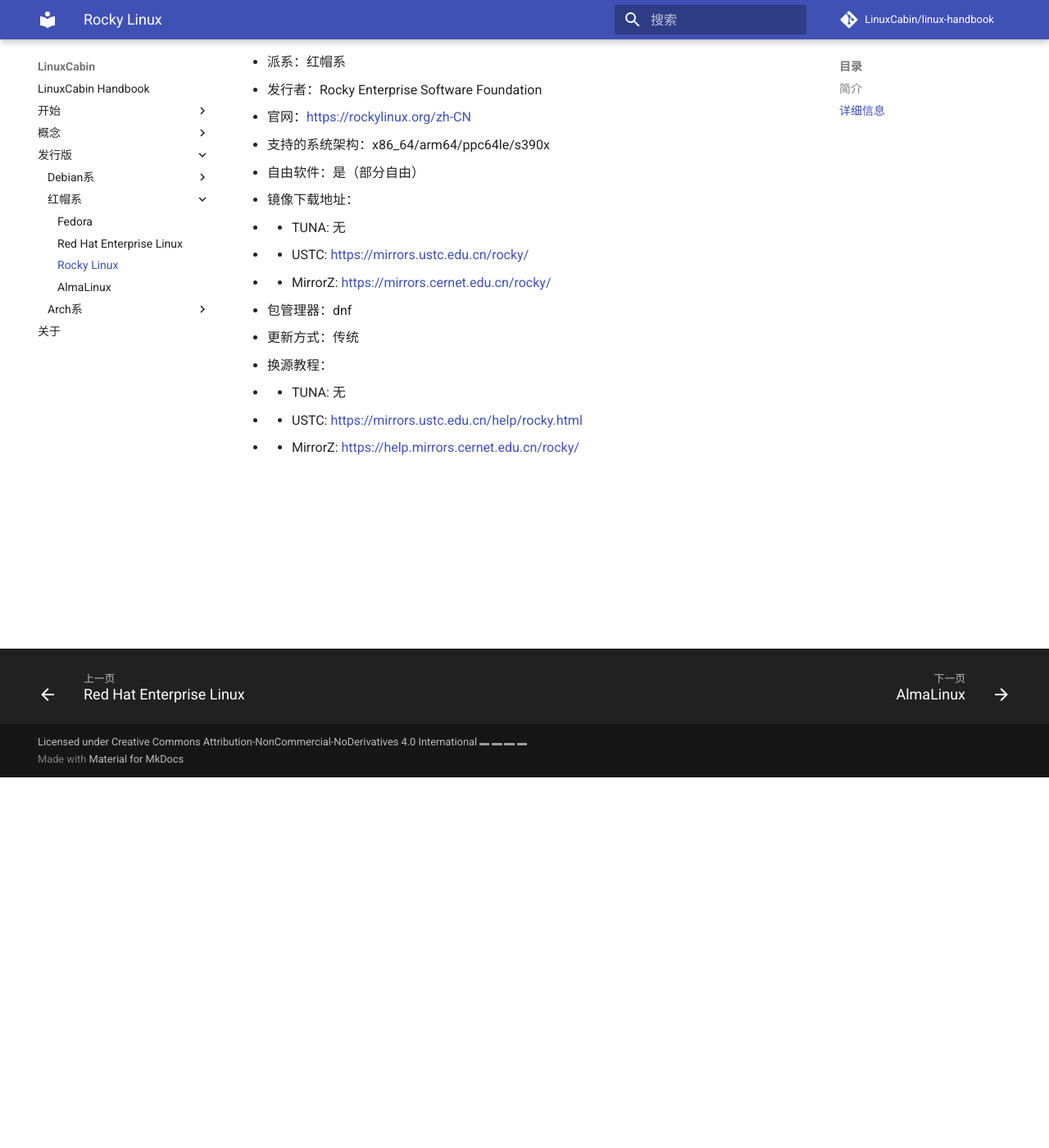
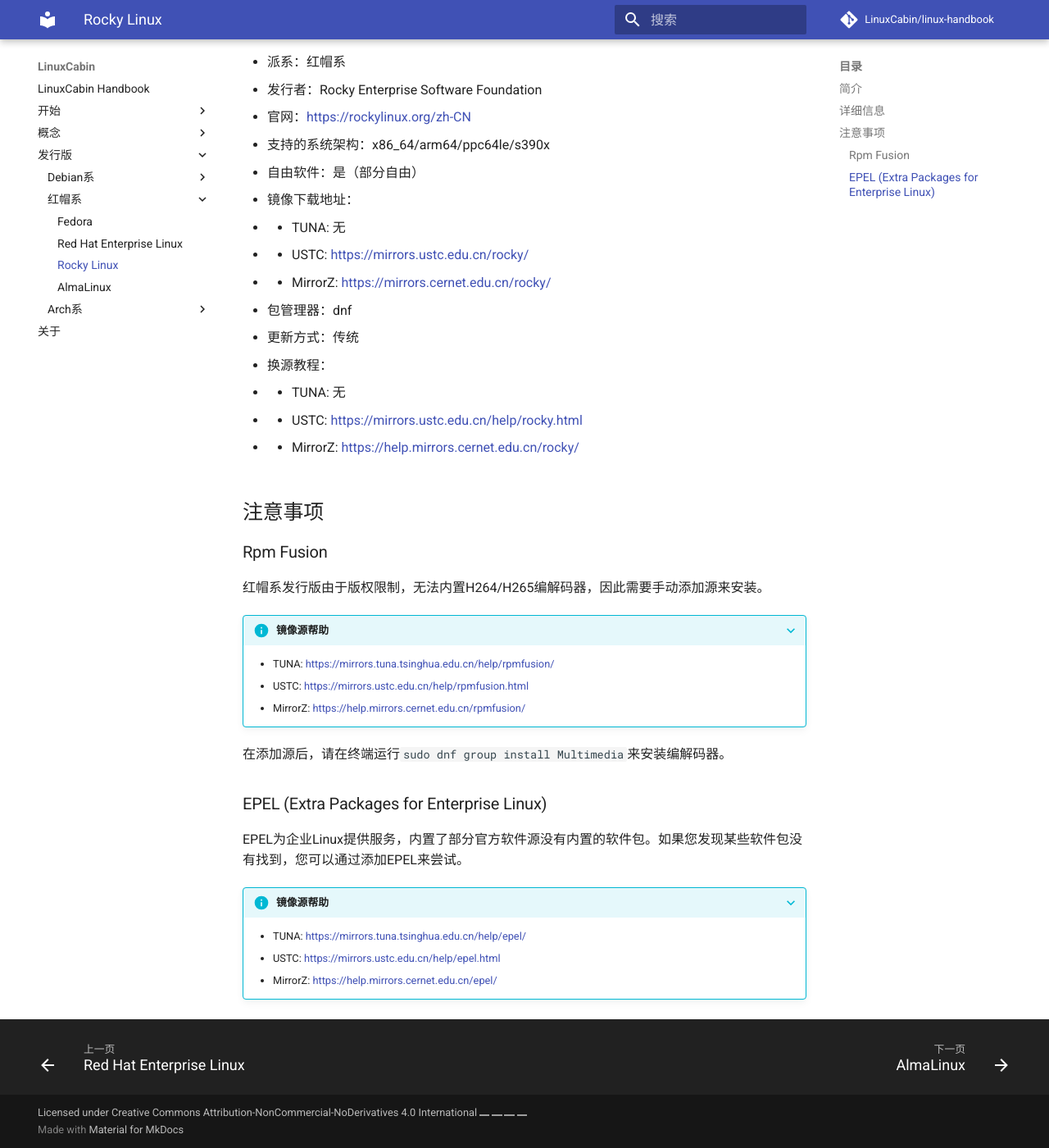
Before and after one commit to LinuxCabin/linux-handbook, an MkDocs documentation site: the page built from docs/distros/rhel/rocky.md, in a window 1280 px wide and 1400 px high, scrolled down 452 px. Shown: the whole window at 82% size. Built offline with MkDocs 1.6.1 and Material for MkDocs 9.7.7, drawn with Linux system fonts in a browser that asks for light colours; comment, search, counter and statistics services are not loaded; grey boxes are pictures that could not be loaded.

Commit message:
Fixed errors

```diff
--- a/docs/distros/rhel/rocky.md
+++ b/docs/distros/rhel/rocky.md
@@ -23,3 +23,25 @@ Rocky Linux是RHEL的下游版本。在RedHat宣布停止公开RHEL源代码后
  - - TUNA: 无
  - - USTC: https://mirrors.ustc.edu.cn/help/rocky.html
  - - MirrorZ: https://help.mirrors.cernet.edu.cn/rocky/
+
+## 注意事项
+
+### Rpm Fusion
+
+红帽系发行版由于版权限制，无法内置H264/H265编解码器，因此需要手动添加源来安装。
+
+???+ info "镜像源帮助"
+     - TUNA: https://mirrors.tuna.tsinghua.edu.cn/help/rpmfusion/
+     - USTC: https://mirrors.ustc.edu.cn/help/rpmfusion.html
+     - MirrorZ: https://help.mirrors.cernet.edu.cn/rpmfusion/
+
+在添加源后，请在终端运行`sudo dnf group install Multimedia`来安装编解码器。
+
+### EPEL (Extra Packages for Enterprise Linux)
+
+EPEL为企业Linux提供服务，内置了部分官方软件源没有内置的软件包。如果您发现某些软件包没有找到，您可以通过添加EPEL来尝试。
+
+???+ info "镜像源帮助"
+     - TUNA: https://mirrors.tuna.tsinghua.edu.cn/help/epel/
+     - USTC: https://mirrors.ustc.edu.cn/help/epel.html
+     - MirrorZ: https://help.mirrors.cernet.edu.cn/epel/
```
Also changed, not shown: docs/distros/rhel/almalinux.md (+22 -0 lines), docs/distros/rhel/fedora.md (+1 -1 lines), docs/distros/rhel/rhel.md (+22 -0 lines), docs/getting-started/input-method.md (+1 -1 lines).
